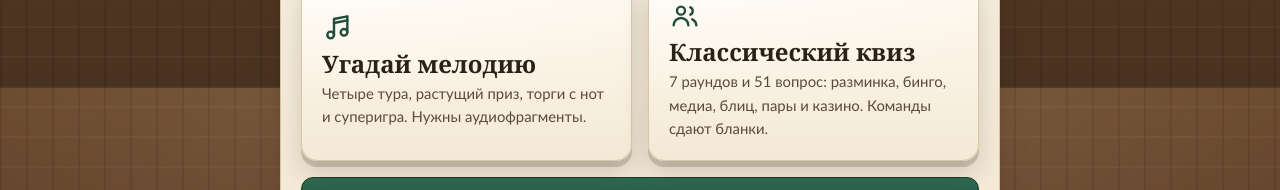
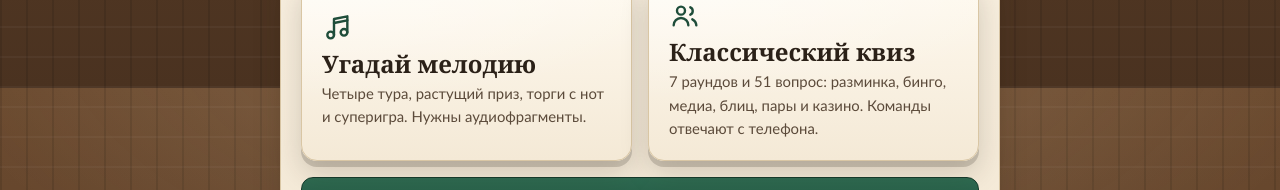
Before and after one commit to Tecnika/QuizMaster, a React (Vite) app in the folder packages/web/: page /QuizMaster/games/new in a window 1280 px wide. Shown: the part 712-902 px from the top of the page. Built offline with nearby package versions, Linux system fonts and the light colour scheme; no server answers; the database is empty; sample sign-in values are in the browser's storage.

Commit message:
Квиз: подсказка на экране про ответы с телефонов

```diff
--- a/packages/web/src/components/QuizScreen.tsx
+++ b/packages/web/src/components/QuizScreen.tsx
@@ -85,7 +85,7 @@ export default function QuizScreen({
           {session.revealedAnswer ? (
             <div className="quiz-answer">Ответ: <b>{session.revealedAnswer}</b></div>
           ) : (
-            <div className="quiz-screen-hint">Ответы — на бланках. Ведущий объявит результат.</div>
+            <div className="quiz-screen-hint">Команды отправляют ответы с телефонов. Ведущий объявит результат.</div>
           )}
         </>
       ) : (
--- a/packages/web/src/pages/NewGamePage.tsx
+++ b/packages/web/src/pages/NewGamePage.tsx
@@ -123,7 +123,7 @@ export default function NewGamePage() {
             >
               <div className="icon"><IconUsers size={32} /></div>
               <h2>Классический квиз</h2>
-              <p>7 раундов и 51 вопрос: разминка, бинго, медиа, блиц, пары и казино. Команды сдают бланки.</p>
+              <p>7 раундов и 51 вопрос: разминка, бинго, медиа, блиц, пары и казино. Команды отвечают с телефона.</p>
             </button>
           </div>
 
```
